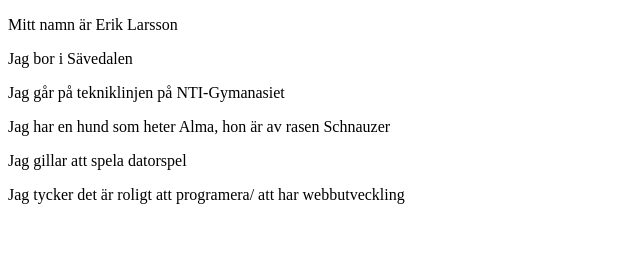
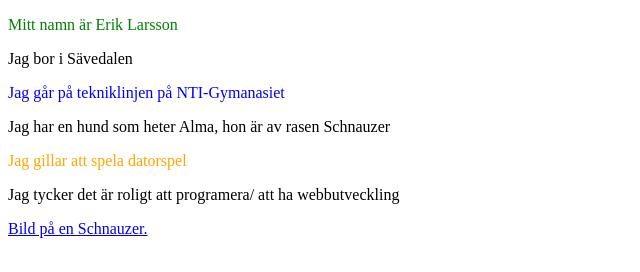
Before and after one commit to Kirrox/HTML-Lektion, a plain HTML site: page index.html in a window 1280 px wide. Shown: the whole page, without its empty margins (0-640 px from the left). Drawn offline with Linux system fonts and the light colour scheme.

Commit message:
Ändrade färg och skapade en länkande text

```diff
--- a/index.html
+++ b/index.html
@@ -3,20 +3,21 @@
 <html>
 
 	<head>
+		<meta charset="UTF-8">
 		<title>HTML-Lektion</title>
 
 	</head>
 
 	<body>
 
-		<p>Mitt namn är Erik Larsson </p>
+		<p style="color:green">Mitt namn är Erik Larsson </p>
 		<p>Jag bor i Sävedalen</p>
-		<p>Jag går på tekniklinjen på NTI-Gymanasiet</p>
+		<p style="color:blue">Jag går på tekniklinjen på NTI-Gymanasiet</p>
 		<p>Jag har en hund som heter Alma, hon är av rasen Schnauzer</p>
-		<P>Jag gillar att spela datorspel</P>
-		<p>Jag tycker det är roligt att programera/ att har webbutveckling</p>
+		<P style="color:orange">Jag gillar att spela datorspel</P>
+		<p>Jag tycker det är roligt att programera/ att ha webbutveckling</p>
 
-
+		<a href="http://www.blackhorsefarms.org/dogs6.jpg"> Bild på en Schnauzer. </a>
 
 	</body>
 
```
